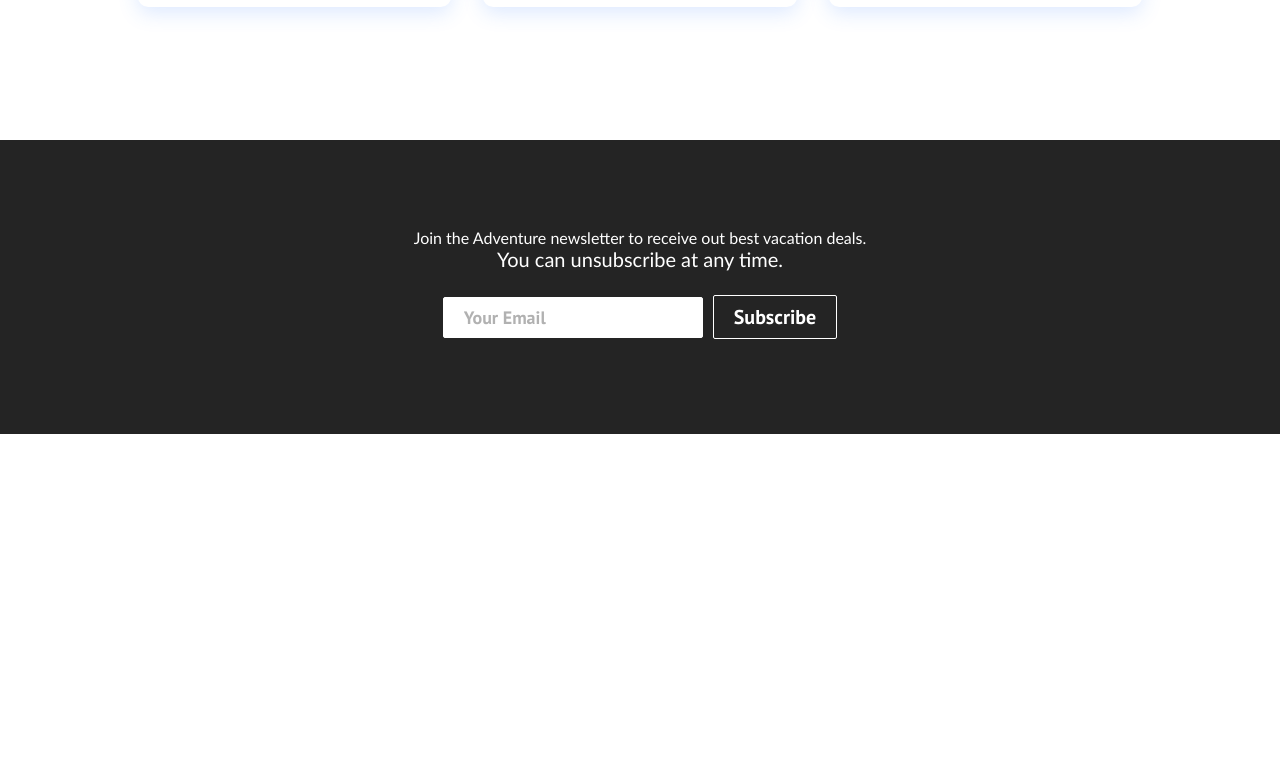
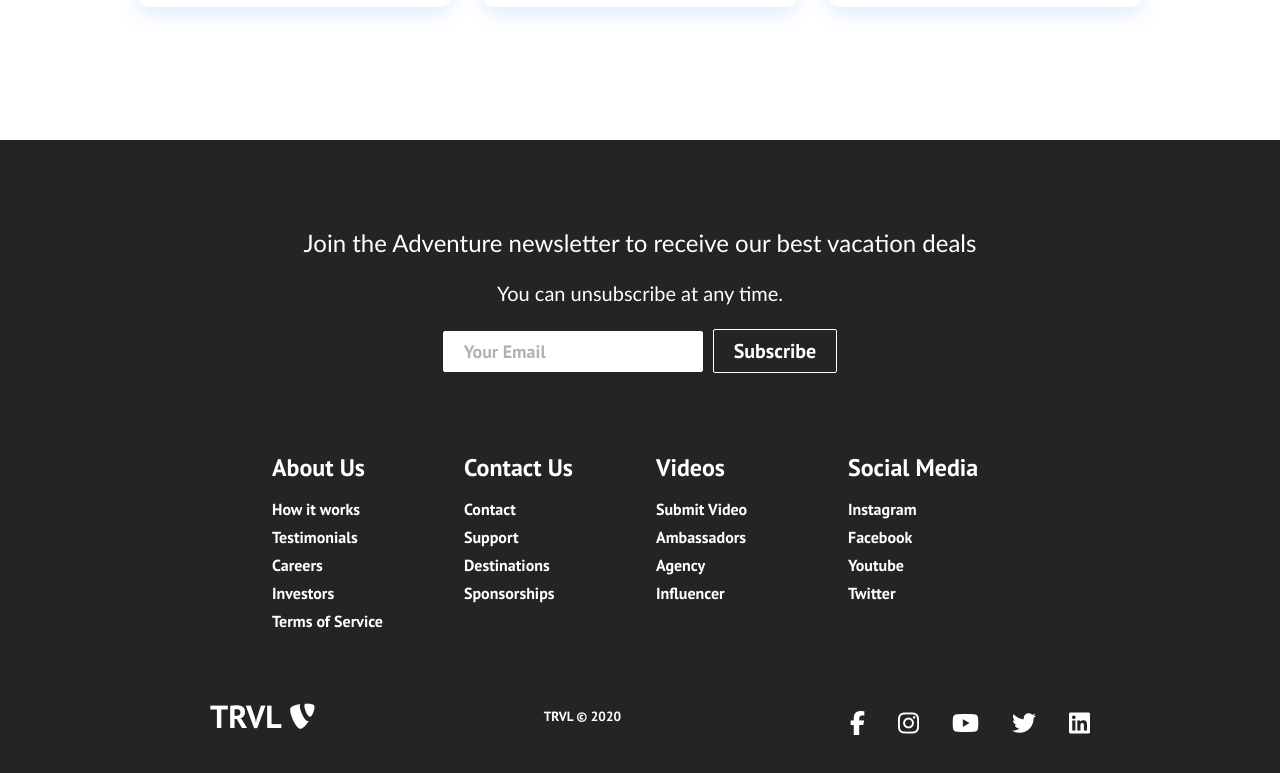
Before and after one commit to yoga1234/react-website-tutorial, a React (Create React App) app: page / in a window 1280 px wide. Shown: the part 1785-2558 px from the top of the page. Before the commit the page ends 2219 px from the top, so only its background shows below. Built offline with nearby package versions, Linux system fonts and the light colour scheme.

Commit message:
finishin

```diff
--- a/src/components/Footer.js
+++ b/src/components/Footer.js
@@ -1,27 +1,116 @@
-import React from "react";
-import { Button } from "./Button";
-import "./Footer.css";
+import React from 'react';
+import './Footer.css';
+import { Button } from './Button';
+import { Link } from 'react-router-dom';
 
 function Footer() {
   return (
-    <div className="footer-container">
-      <section className="footer-subscription">
-        <p className="footer-sunscription-heading">
-          Join the Adventure newsletter to receive out best vacation deals.
+    <div className='footer-container'>
+      <section className='footer-subscription'>
+        <p className='footer-subscription-heading'>
+          Join the Adventure newsletter to receive our best vacation deals
         </p>
-        <p className="footer-subscription-text">
+        <p className='footer-subscription-text'>
           You can unsubscribe at any time.
         </p>
-        <div className="input-areas">
+        <div className='input-areas'>
           <form>
             <input
-              type="email"
-              name="email"
-              placeholder="Your Email"
-              className="footer-input"
+              className='footer-input'
+              name='email'
+              type='email'
+              placeholder='Your Email'
             />
-            <Button buttonStyle="btn--outline">Subscribe</Button>
+            <Button buttonStyle='btn--outline'>Subscribe</Button>
           </form>
+        </div>
+      </section>
+      <div class='footer-links'>
+        <div className='footer-link-wrapper'>
+          <div class='footer-link-items'>
+            <h2>About Us</h2>
+            <Link to='/sign-up'>How it works</Link>
+            <Link to='/'>Testimonials</Link>
+            <Link to='/'>Careers</Link>
+            <Link to='/'>Investors</Link>
+            <Link to='/'>Terms of Service</Link>
+          </div>
+          <div class='footer-link-items'>
+            <h2>Contact Us</h2>
+            <Link to='/'>Contact</Link>
+            <Link to='/'>Support</Link>
+            <Link to='/'>Destinations</Link>
+            <Link to='/'>Sponsorships</Link>
+          </div>
+        </div>
+        <div className='footer-link-wrapper'>
+          <div class='footer-link-items'>
+            <h2>Videos</h2>
+            <Link to='/'>Submit Video</Link>
+            <Link to='/'>Ambassadors</Link>
+            <Link to='/'>Agency</Link>
+            <Link to='/'>Influencer</Link>
+          </div>
+          <div class='footer-link-items'>
+            <h2>Social Media</h2>
+            <Link to='/'>Instagram</Link>
+            <Link to='/'>Facebook</Link>
+            <Link to='/'>Youtube</Link>
+            <Link to='/'>Twitter</Link>
+          </div>
+        </div>
+      </div>
+      <section class='social-media'>
+        <div class='social-media-wrap'>
+          <div class='footer-logo'>
+            <Link to='/' className='social-logo'>
+              TRVL
+              <i class='fab fa-typo3' />
+            </Link>
+          </div>
+          <small class='website-rights'>TRVL © 2020</small>
+          <div class='social-icons'>
+            <Link
+              class='social-icon-link facebook'
+              to='/'
+              target='_blank'
+              aria-label='Facebook'
+            >
+              <i class='fab fa-facebook-f' />
+            </Link>
+            <Link
+              class='social-icon-link instagram'
+              to='/'
+              target='_blank'
+              aria-label='Instagram'
+            >
+              <i class='fab fa-instagram' />
+            </Link>
+            <Link
+              class='social-icon-link youtube'
+              to='/'
+              target='_blank'
+              aria-label='Youtube'
+            >
+              <i class='fab fa-youtube' />
+            </Link>
+            <Link
+              class='social-icon-link twitter'
+              to='/'
+              target='_blank'
+              aria-label='Twitter'
+            >
+              <i class='fab fa-twitter' />
+            </Link>
+            <Link
+              class='social-icon-link twitter'
+              to='/'
+              target='_blank'
+              aria-label='LinkedIn'
+            >
+              <i class='fab fa-linkedin' />
+            </Link>
+          </div>
         </div>
       </section>
     </div>
```
